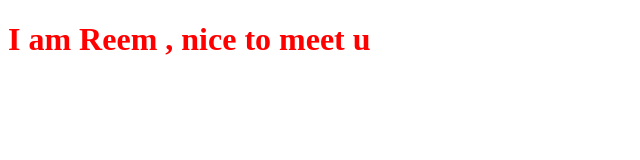
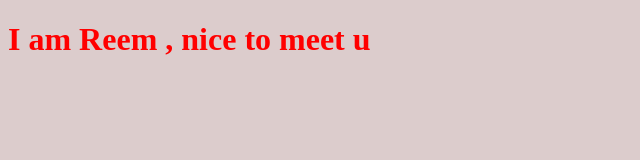
Before and after one commit to ReemAbs/myproject, a plain HTML site: page index.html in a window 1280 px wide. Shown: the whole page, without its empty margins (0-640 px from the left). Drawn offline with Linux system fonts and the light colour scheme.

Commit message:
changing background color in css file

```diff
--- a/style.css
+++ b/style.css
@@ -1,3 +1,6 @@
 h1{
     color: red;
 }
+body{
+    background-color: rgb(220, 204, 204);
+}
```
